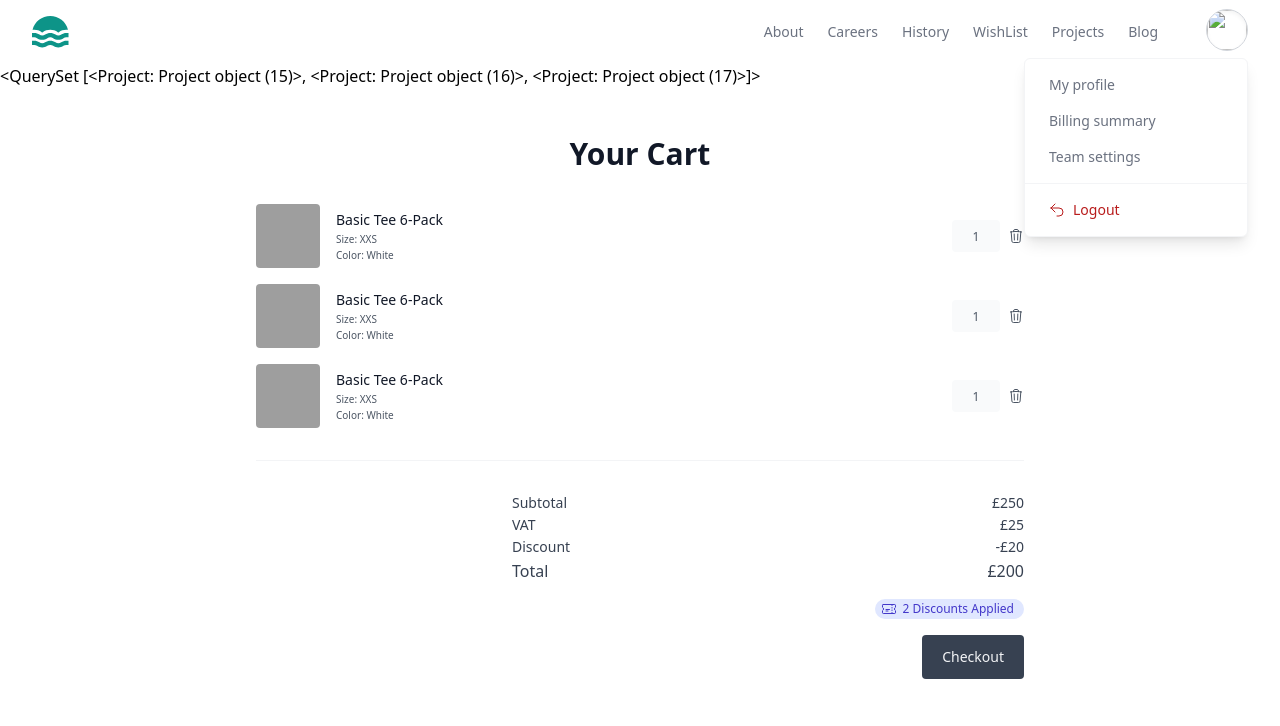
After one commit to hibabahjath/CodeSphere, a Django app: template store/templates/my_wishlist.html in a window 1280 px wide. The commit adds this page. Shown: the top 726 px of the page. Run offline with Django 4.2, Linux system fonts and the light colour scheme; the template is opened without the code that fills it: values that come from a table or form of the project are taken from there, others are empty; data comes from the database, SQL or seed files in the repository; both versions use the stored data as it was after the commit; some libraries are stand-ins or nearby versions; grey boxes are pictures that could not be loaded.

Commit message:
wishlist added

```diff
--- a/CodeSphere/urls.py
+++ b/CodeSphere/urls.py
@@ -31,6 +31,8 @@ urlpatterns = [
     path('myworks/all/',views.MyProjectListView.as_view(),name="my-project"),
     path('project/<int:pk>/update/',views.ProjectUpdateView.as_view(),name="project-update"),
     path('project/<int:pk>/detail/',views.ProjectDetailView.as_view(),name="project-detail"),
+    path('project/<int:pk>/add-to-wishlist/',views.AddtoWishListView.as_view(),name="add-to-wishlist"),
+    path('wishlist/all/',views.MyWishListView.as_view(),name="my-wishlist"),
 
 
 
--- a/store/models.py
+++ b/store/models.py
@@ -69,6 +69,11 @@ class WishListItem(BaseModel):
     project_object=models.ForeignKey(Project,on_delete=models.CASCADE)
 
     is_order_placed=models.BooleanField(default=False)
+
+    class Meta:
+        unique_together=("wishlist_object","project_object")
+
+
 # WishListItems.objects.filter(wishlist_object__owner=request.user,is_order_placed=False)
 class Order(BaseModel):
 
--- a/store/templates/base.html
+++ b/store/templates/base.html
@@ -42,7 +42,7 @@
                   </li>
 
                   <li>
-                    <a class="text-gray-500 transition hover:text-gray-500/75" href="#"> Services </a>
+                    <a class="text-gray-500 transition hover:text-gray-500/75" href="{%url 'my-wishlist'%}"> WishList </a>
                   </li>
 
                   <li>
@@ -149,6 +149,15 @@
 
     <!-- navbar ends -->
 
+    {%if messages%}
+        {%for m in messages%}
+
+            {{m}}
+
+        {%endfor%}
+
+    {%endif%}
+
     {%block main_block%}
 
     {%endblock%}
--- a/store/templates/index.html
+++ b/store/templates/index.html
@@ -12,6 +12,7 @@
 
     <a href="#" class="group relative block overflow-hidden">
         <button
+        onclick=location.href="{%url 'add-to-wishlist' p.id%}"
           class="absolute end-4 top-4 z-10 rounded-full bg-white p-1.5 text-gray-900 transition hover:text-gray-900/75"
         >
           <span class="sr-only">Wishlist</span>
--- /dev/null
+++ b/store/templates/my_wishlist.html
@@ -0,0 +1,258 @@
+{%extends 'base.html' %}
+
+
+{%block main_block%}
+
+{{data}}
+
+<!--
+  Heads up! 👋
+
+  Plugins:
+    - @tailwindcss/forms
+-->
+
+<section>
+    <div class="mx-auto max-w-screen-xl px-4 py-8 sm:px-6 sm:py-12 lg:px-8">
+      <div class="mx-auto max-w-3xl">
+        <header class="text-center">
+          <h1 class="text-xl font-bold text-gray-900 sm:text-3xl">Your Cart</h1>
+        </header>
+
+        <div class="mt-8">
+          <ul class="space-y-4">
+            <li class="flex items-center gap-4">
+              <img
+                src="https://images.unsplash.com/photo-1618354691373-d851c5c3a990?ixlib=rb-1.2.1&ixid=MnwxMjA3fDB8MHxwaG90by1wYWdlfHx8fGVufDB8fHx8&auto=format&fit=crop&w=830&q=80"
+                alt=""
+                class="size-16 rounded object-cover"
+              />
+
+              <div>
+                <h3 class="text-sm text-gray-900">Basic Tee 6-Pack</h3>
+
+                <dl class="mt-0.5 space-y-px text-[10px] text-gray-600">
+                  <div>
+                    <dt class="inline">Size:</dt>
+                    <dd class="inline">XXS</dd>
+                  </div>
+
+                  <div>
+                    <dt class="inline">Color:</dt>
+                    <dd class="inline">White</dd>
+                  </div>
+                </dl>
+              </div>
+
+              <div class="flex flex-1 items-center justify-end gap-2">
+                <form>
+                  <label for="Line1Qty" class="sr-only"> Quantity </label>
+
+                  <input
+                    type="number"
+                    min="1"
+                    value="1"
+                    id="Line1Qty"
+                    class="h-8 w-12 rounded border-gray-200 bg-gray-50 p-0 text-center text-xs text-gray-600 [-moz-appearance:_textfield] focus:outline-none [&::-webkit-inner-spin-button]:m-0 [&::-webkit-inner-spin-button]:appearance-none [&::-webkit-outer-spin-button]:m-0 [&::-webkit-outer-spin-button]:appearance-none"
+                  />
+                </form>
+
+                <button class="text-gray-600 transition hover:text-red-600">
+                  <span class="sr-only">Remove item</span>
+
+                  <svg
+                    xmlns="http://www.w3.org/2000/svg"
+                    fill="none"
+                    viewBox="0 0 24 24"
+                    stroke-width="1.5"
+                    stroke="currentColor"
+                    class="size-4"
+                  >
+                    <path
+                      stroke-linecap="round"
+                      stroke-linejoin="round"
+                      d="M14.74 9l-.346 9m-4.788 0L9.26 9m9.968-3.21c.342.052.682.107 1.022.166m-1.022-.165L18.16 19.673a2.25 2.25 0 01-2.244 2.077H8.084a2.25 2.25 0 01-2.244-2.077L4.772 5.79m14.456 0a48.108 48.108 0 00-3.478-.397m-12 .562c.34-.059.68-.114 1.022-.165m0 0a48.11 48.11 0 013.478-.397m7.5 0v-.916c0-1.18-.91-2.164-2.09-2.201a51.964 51.964 0 00-3.32 0c-1.18.037-2.09 1.022-2.09 2.201v.916m7.5 0a48.667 48.667 0 00-7.5 0"
+                    />
+                  </svg>
+                </button>
+              </div>
+            </li>
+
+            <li class="flex items-center gap-4">
+              <img
+                src="https://images.unsplash.com/photo-1618354691373-d851c5c3a990?ixlib=rb-1.2.1&ixid=MnwxMjA3fDB8MHxwaG90by1wYWdlfHx8fGVufDB8fHx8&auto=format&fit=crop&w=830&q=80"
+                alt=""
+                class="size-16 rounded object-cover"
+              />
+
+              <div>
+                <h3 class="text-sm text-gray-900">Basic Tee 6-Pack</h3>
+
+                <dl class="mt-0.5 space-y-px text-[10px] text-gray-600">
+                  <div>
+                    <dt class="inline">Size:</dt>
+                    <dd class="inline">XXS</dd>
+                  </div>
+
+                  <div>
+                    <dt class="inline">Color:</dt>
+                    <dd class="inline">White</dd>
+                  </div>
+                </dl>
+              </div>
+
+              <div class="flex flex-1 items-center justify-end gap-2">
+                <form>
+                  <label for="Line2Qty" class="sr-only"> Quantity </label>
+
+                  <input
+                    type="number"
+                    min="1"
+                    value="1"
+                    id="Line2Qty"
+                    class="h-8 w-12 rounded border-gray-200 bg-gray-50 p-0 text-center text-xs text-gray-600 [-moz-appearance:_textfield] focus:outline-none [&::-webkit-inner-spin-button]:m-0 [&::-webkit-inner-spin-button]:appearance-none [&::-webkit-outer-spin-button]:m-0 [&::-webkit-outer-spin-button]:appearance-none"
+                  />
+                </form>
+
+                <button class="text-gray-600 transition hover:text-red-600">
+                  <span class="sr-only">Remove item</span>
+
+                  <svg
+                    xmlns="http://www.w3.org/2000/svg"
+                    fill="none"
+                    viewBox="0 0 24 24"
+                    stroke-width="1.5"
+                    stroke="currentColor"
+                    class="size-4"
+                  >
+                    <path
+                      stroke-linecap="round"
+                      stroke-linejoin="round"
+                      d="M14.74 9l-.346 9m-4.788 0L9.26 9m9.968-3.21c.342.052.682.107 1.022.166m-1.022-.165L18.16 19.673a2.25 2.25 0 01-2.244 2.077H8.084a2.25 2.25 0 01-2.244-2.077L4.772 5.79m14.456 0a48.108 48.108 0 00-3.478-.397m-12 .562c.34-.059.68-.114 1.022-.165m0 0a48.11 48.11 0 013.478-.397m7.5 0v-.916c0-1.18-.91-2.164-2.09-2.201a51.964 51.964 0 00-3.32 0c-1.18.037-2.09 1.022-2.09 2.201v.916m7.5 0a48.667 48.667 0 00-7.5 0"
+                    />
+                  </svg>
+                </button>
+              </div>
+            </li>
+
+            <li class="flex items-center gap-4">
+              <img
+                src="https://images.unsplash.com/photo-1618354691373-d851c5c3a990?ixlib=rb-1.2.1&ixid=MnwxMjA3fDB8MHxwaG90by1wYWdlfHx8fGVufDB8fHx8&auto=format&fit=crop&w=830&q=80"
+                alt=""
+                class="size-16 rounded object-cover"
+              />
+
+              <div>
+                <h3 class="text-sm text-gray-900">Basic Tee 6-Pack</h3>
+
+                <dl class="mt-0.5 space-y-px text-[10px] text-gray-600">
+                  <div>
+                    <dt class="inline">Size:</dt>
+                    <dd class="inline">XXS</dd>
+                  </div>
+
+                  <div>
+                    <dt class="inline">Color:</dt>
+                    <dd class="inline">White</dd>
+                  </div>
+                </dl>
+              </div>
+
+              <div class="flex flex-1 items-center justify-end gap-2">
+                <form>
+                  <label for="Line3Qty" class="sr-only"> Quantity </label>
+
+                  <input
+                    type="number"
+                    min="1"
+                    value="1"
+                    id="Line3Qty"
+                    class="h-8 w-12 rounded border-gray-200 bg-gray-50 p-0 text-center text-xs text-gray-600 [-moz-appearance:_textfield] focus:outline-none [&::-webkit-inner-spin-button]:m-0 [&::-webkit-inner-spin-button]:appearance-none [&::-webkit-outer-spin-button]:m-0 [&::-webkit-outer-spin-button]:appearance-none"
+                  />
+                </form>
+
+                <button class="text-gray-600 transition hover:text-red-600">
+                  <span class="sr-only">Remove item</span>
+
+                  <svg
+                    xmlns="http://www.w3.org/2000/svg"
+                    fill="none"
+                    viewBox="0 0 24 24"
+                    stroke-width="1.5"
+                    stroke="currentColor"
+                    class="size-4"
+                  >
+                    <path
+                      stroke-linecap="round"
+                      stroke-linejoin="round"
+                      d="M14.74 9l-.346 9m-4.788 0L9.26 9m9.968-3.21c.342.052.682.107 1.022.166m-1.022-.165L18.16 19.673a2.25 2.25 0 01-2.244 2.077H8.084a2.25 2.25 0 01-2.244-2.077L4.772 5.79m14.456 0a48.108 48.108 0 00-3.478-.397m-12 .562c.34-.059.68-.114 1.022-.165m0 0a48.11 48.11 0 013.478-.397m7.5 0v-.916c0-1.18-.91-2.164-2.09-2.201a51.964 51.964 0 00-3.32 0c-1.18.037-2.09 1.022-2.09 2.201v.916m7.5 0a48.667 48.667 0 00-7.5 0"
+                    />
+                  </svg>
+                </button>
+              </div>
+            </li>
+          </ul>
+
+          <div class="mt-8 flex justify-end border-t border-gray-100 pt-8">
+            <div class="w-screen max-w-lg space-y-4">
+              <dl class="space-y-0.5 text-sm text-gray-700">
+                <div class="flex justify-between">
+                  <dt>Subtotal</dt>
+                  <dd>£250</dd>
+                </div>
+
+                <div class="flex justify-between">
+                  <dt>VAT</dt>
+                  <dd>£25</dd>
+                </div>
+
+                <div class="flex justify-between">
+                  <dt>Discount</dt>
+                  <dd>-£20</dd>
+                </div>
+
+                <div class="flex justify-between !text-base font-medium">
+                  <dt>Total</dt>
+                  <dd>£200</dd>
+                </div>
+              </dl>
+
+              <div class="flex justify-end">
+                <span
+                  class="inline-flex items-center justify-center rounded-full bg-indigo-100 px-2.5 py-0.5 text-indigo-700"
+                >
+                  <svg
+                    xmlns="http://www.w3.org/2000/svg"
+                    fill="none"
+                    viewBox="0 0 24 24"
+                    stroke-width="1.5"
+                    stroke="currentColor"
+                    class="-ms-1 me-1.5 size-4"
+                  >
+                    <path
+                      stroke-linecap="round"
+                      stroke-linejoin="round"
+                      d="M16.5 6v.75m0 3v.75m0 3v.75m0 3V18m-9-5.25h5.25M7.5 15h3M3.375 5.25c-.621 0-1.125.504-1.125 1.125v3.026a2.999 2.999 0 010 5.198v3.026c0 .621.504 1.125 1.125 1.125h17.25c.621 0 1.125-.504 1.125-1.125v-3.026a2.999 2.999 0 010-5.198V6.375c0-.621-.504-1.125-1.125-1.125H3.375z"
+                    />
+                  </svg>
+
+                  <p class="whitespace-nowrap text-xs">2 Discounts Applied</p>
+                </span>
+              </div>
+
+              <div class="flex justify-end">
+                <a
+                  href="#"
+                  class="block rounded bg-gray-700 px-5 py-3 text-sm text-gray-100 transition hover:bg-gray-600"
+                >
+                  Checkout
+                </a>
+              </div>
+            </div>
+          </div>
+        </div>
+      </div>
+    </div>
+  </section>
+
+{%endblock%}
--- a/store/templates/project-detail.html
+++ b/store/templates/project-detail.html
@@ -4,7 +4,7 @@
 
 {%block main_block%}
 
-<div>
+<div class="w-3/4">
     <a
   href="#"
   class="relative block overflow-hidden rounded-lg border border-gray-100 p-4 sm:p-6 lg:p-8"
@@ -40,7 +40,7 @@
   <dl class="mt-6 flex gap-4 sm:gap-6">
     <div class="flex flex-col-reverse">
       <dt class="text-sm font-medium text-gray-600">{{data.price}}</dt>
-      <dd class="text-xs text-gray-500">{{data.created_date}}|date</dd>
+      <dd class="text-xs text-gray-500">{{data.created_date}}</dd>
     </div>
     <div class="hidden sm:block sm:basis-56">
         {% video data.thumbnail '400x200' %}
```
Also changed, not shown: store/views.py (+33 -1 lines), db.sqlite3, store/migrations/0004_alter_wishlistitem_unique_together.py (added).
